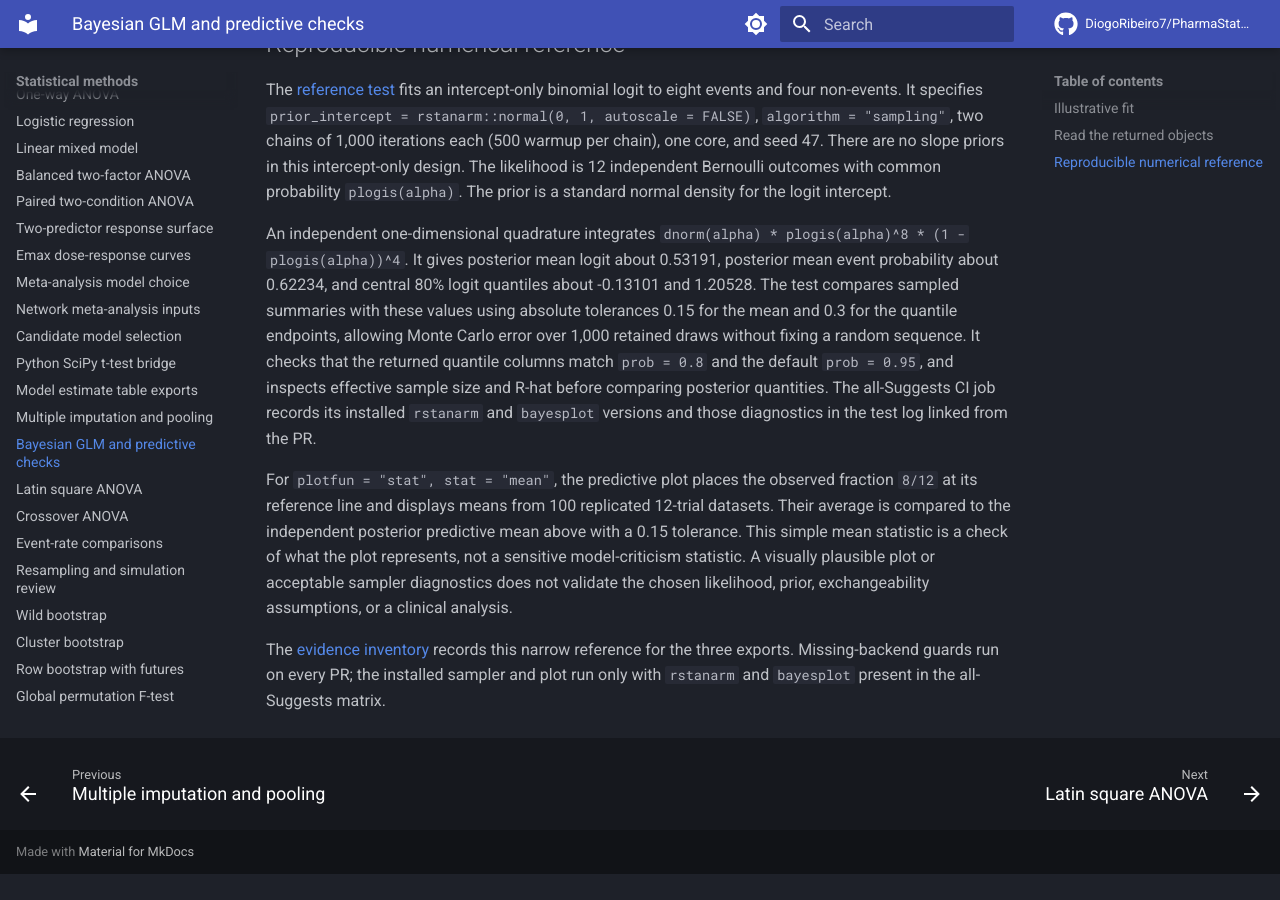
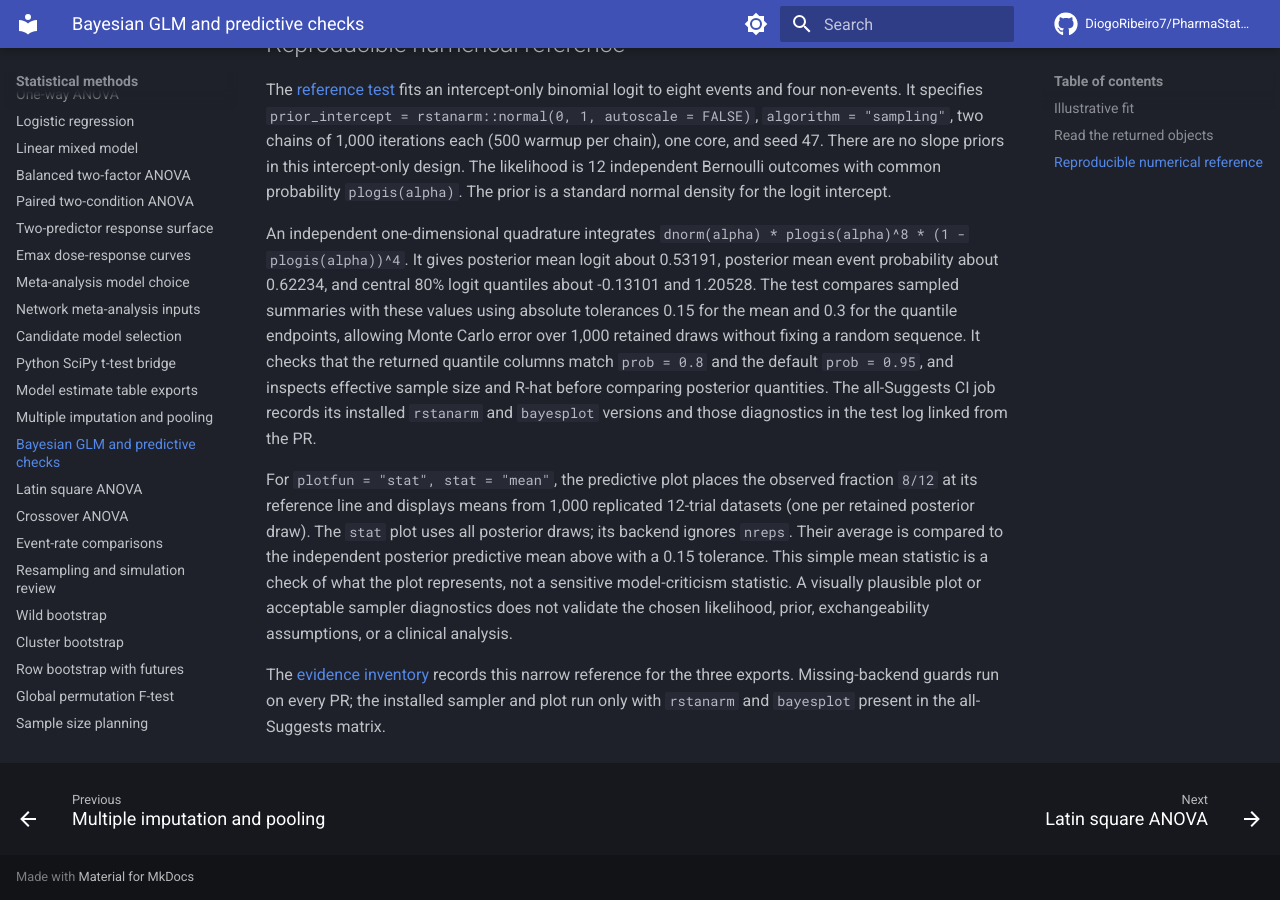
Before and after one commit to DiogoRibeiro7/PharmaStatsR, an MkDocs documentation site: the page built from docs/bayesian-glm.md, in a window 1280 px wide and 900 px high, scrolled down 1281 px. Built offline with MkDocs 1.6.1 and Material for MkDocs 9.7.7, drawn with Linux system fonts in a browser that asks for light colours; comment, search, counter and statistics services are not loaded; before the commit the page ends 2155 px from its top, so only the background shows below that.

Commit message:
Describe full-draw predictive statistic

```diff
--- a/docs/bayesian-glm.md
+++ b/docs/bayesian-glm.md
@@ -79,7 +79,9 @@
 
 For `plotfun = "stat", stat = "mean"`, the predictive plot places the
 observed fraction `8/12` at its reference line and displays means from
-100 replicated 12-trial datasets. Their average is compared to the
+1,000 replicated 12-trial datasets (one per retained posterior draw).
+The `stat` plot uses all posterior draws; its backend ignores `nreps`.
+Their average is compared to the
 independent posterior predictive mean above with a 0.15 tolerance.
 This simple mean statistic is a check of what the plot represents, not
 a sensitive model-criticism statistic. A visually plausible plot or
```
